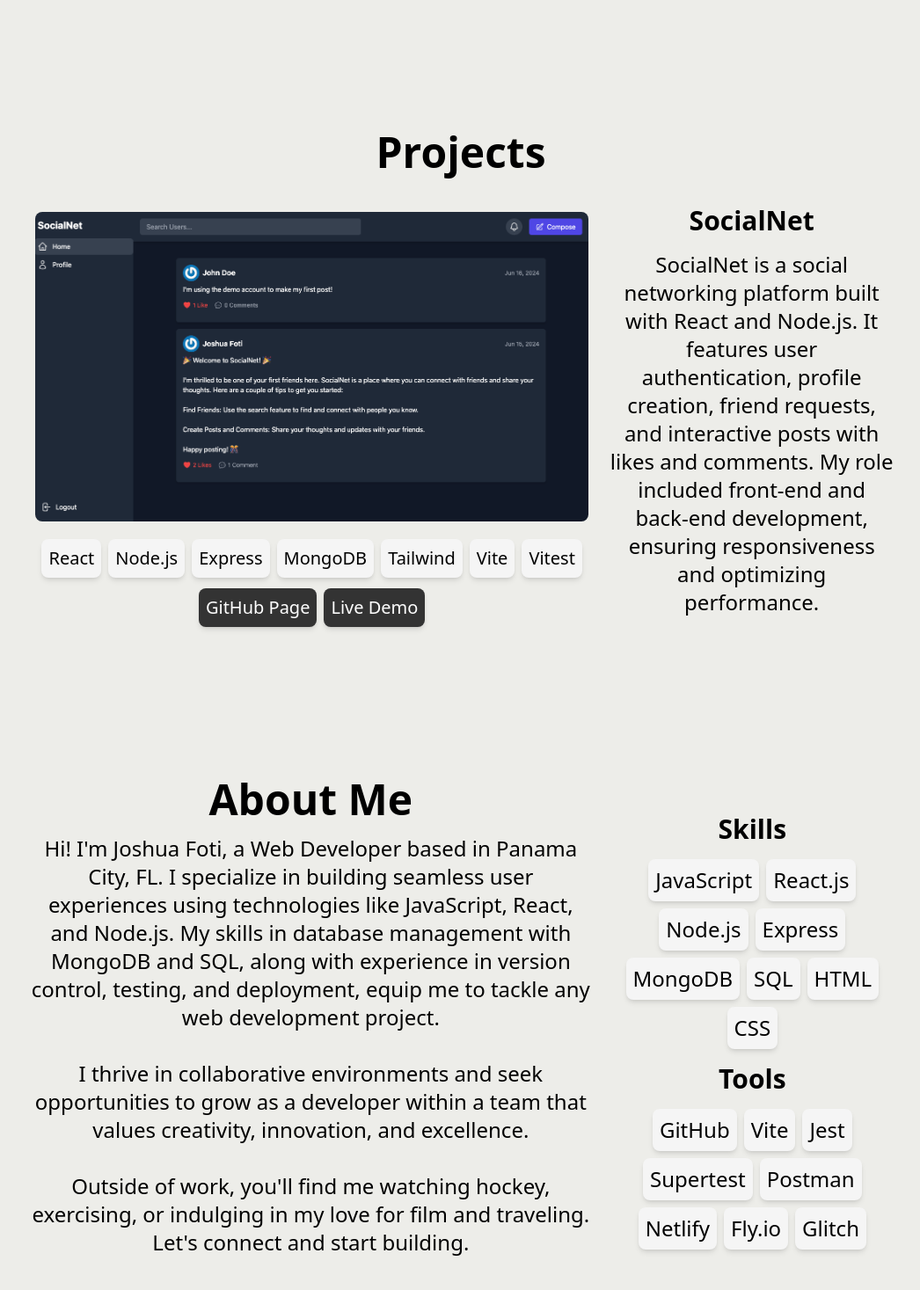
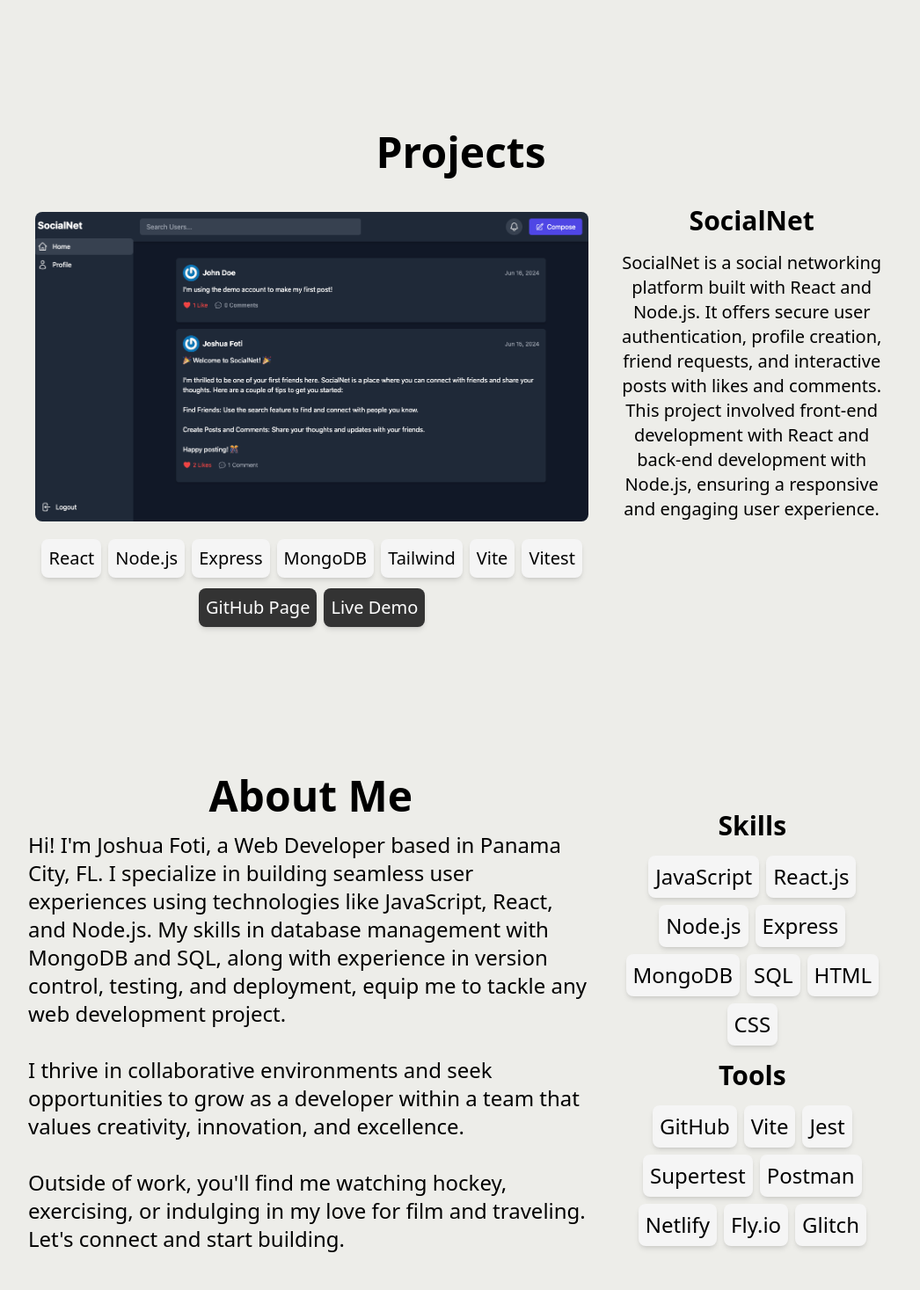
Before and after one commit to Jfoti64/portfolio, a React (Vite) app: page / in a window 1280 px wide. Shown: the part 375-1842 px from the top of the page at 88% size, without its empty margins (116-1162 px from the left). Built offline with nearby package versions, Linux system fonts and the light colour scheme.

Commit message:
Correct text sizing

```diff
--- a/src/components/About.jsx
+++ b/src/components/About.jsx
@@ -38,18 +38,18 @@ const About = () => {
       >
         <div className="flex flex-col items-center md:w-2/3">
           <h1 className="text-4xl lg:text-5xl font-bold mb-4">About Me</h1>
-          <p className="text-xl lg:text-2xl mb-8 max-w-2xl">
+          <p className="text-xl lg:text-2xl mb-8 max-w-2xl text-left">
             Hi! I&apos;m Joshua Foti, a Web Developer based in Panama City, FL. I specialize in
             building seamless user experiences using technologies like JavaScript, React, and
             Node.js. My skills in database management with MongoDB and SQL, along with experience in
             version control, testing, and deployment, equip me to tackle any web development
             project.
           </p>
-          <p className="text-xl lg:text-2xl mb-8 max-w-2xl">
+          <p className="text-xl lg:text-2xl mb-8 max-w-2xl text-left">
             I thrive in collaborative environments and seek opportunities to grow as a developer
             within a team that values creativity, innovation, and excellence.
           </p>
-          <p className="text-xl lg:text-2xl mb-8 max-w-2xl">
+          <p className="text-xl lg:text-2xl mb-8 max-w-2xl text-left">
             Outside of work, you&apos;ll find me watching hockey, exercising, or indulging in my
             love for film and traveling. Let&apos;s connect and start building.
           </p>
--- a/src/components/Projects.jsx
+++ b/src/components/Projects.jsx
@@ -86,12 +86,12 @@ const Projects = () => {
             </ul>
           </div>
           <div className="w-full md:w-1/3 mt-0">
-            <h2 className="text-2xl lg:text-3xl font-semibold mb-4">SocialNet</h2>
-            <p className="text-xl lg:text-2xl mb-4">
-              SocialNet is a social networking platform built with React and Node.js. It features
-              user authentication, profile creation, friend requests, and interactive posts with
-              likes and comments. My role included front-end and back-end development, ensuring
-              responsiveness and optimizing performance.
+            <h1 className="text-2xl lg:text-3xl font-bold mb-4">SocialNet</h1>
+            <p className="text-xl lg:text-xl mb-4">
+              SocialNet is a social networking platform built with React and Node.js. It offers
+              secure user authentication, profile creation, friend requests, and interactive posts
+              with likes and comments. This project involved front-end development with React and
+              back-end development with Node.js, ensuring a responsive and engaging user experience.
             </p>
           </div>
         </div>
```
